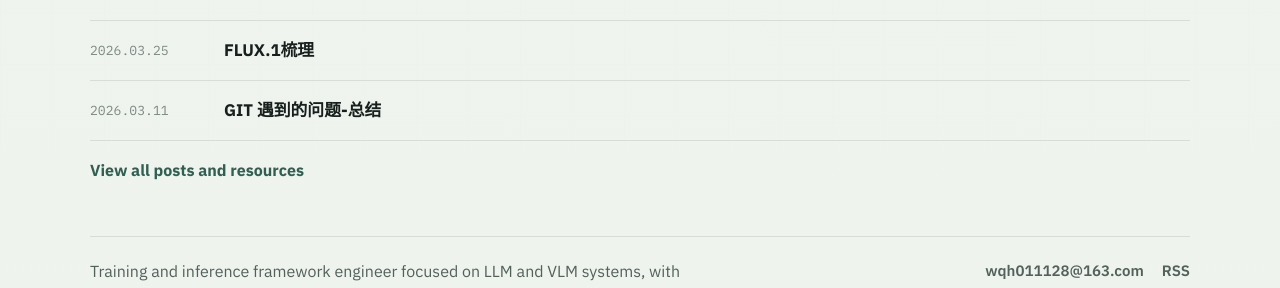
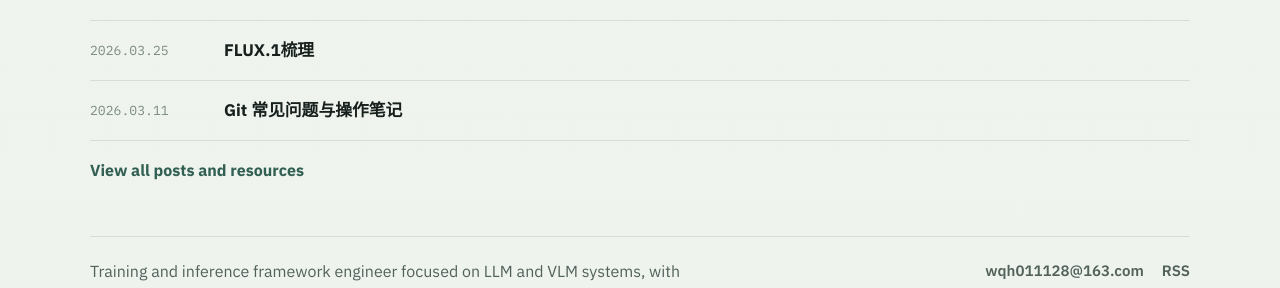
Before and after one commit to wqh011128/wqh011128.github.io, a Jekyll site: the page built from index.html, in a window 1280 px wide and 900 px high, scrolled down 1558 px. Shown: the part 508-796 px from the top of the window. Built offline with Jekyll 4.4.1, drawn with Linux system fonts in a browser that asks for light colours; some of the changed lines change nothing that is shown.

Commit message:
- iss: add defination of worktree - ans: ok

````diff
--- a/_posts/2026-03-11-GIT.md
+++ b/_posts/2026-03-11-GIT.md
@@ -1,6 +1,6 @@
 ---
 layout: post
-title: "GIT 遇到的问题-总结"
+title: "Git 常见问题与操作笔记"
 date: 2026-03-11
 categories:
   - blog
@@ -941,4 +941,191 @@
 git fetch origin
 git reset --hard origin/feat/dump_llo
 ```
+
+# Git worktree 笔记：概念、命令和一次整理复盘
+
+## worktree 和 branch 的区别
+
+`branch` 是 Git 历史上的一条提交指针，例如 `main`、`codex/reconstruct`。它记录“代码历史走到哪里了”。
+
+`worktree` 是磁盘上的一个实际工作目录。一个仓库可以有多个 worktree，每个 worktree 都是一份可以编辑、运行、提交代码的工作现场。
+
+可以这样理解：
+
+```text
+仓库
+├─ 主工作目录 worktree -> main
+├─ worktree A -> feature/login
+└─ worktree B -> codex/reconstruct
 ```
+
+几个关键点：
+
+- 一个 worktree 同一时间通常只能检出一个 branch，或者处于 detached HEAD。
+- 一个 branch 同一时间通常只能被一个 worktree 占用。
+- 如果某个 branch 已经被别的 worktree 使用，新的 worktree 不能直接 `git switch` 到这个 branch。
+- 删除 Codex 对话不等于删除 Git worktree。worktree 是 Git 记录的本地目录，需要用 Git 命令清理。
+
+## 常用命令
+
+查看当前有哪些 worktree：
+
+```bash
+git worktree list
+```
+
+查看某个 worktree 的状态：
+
+```bash
+git -C "C:/path/to/worktree" status --short --branch
+```
+
+新建一个 worktree，并让它绑定新分支：
+
+```bash
+git worktree add "C:/path/to/new-worktree" -b feat/example main
+```
+
+新建一个 worktree，并让它检出已有分支：
+
+```bash
+git worktree add "C:/path/to/new-worktree" feat/example
+```
+
+删除不再使用的普通 worktree：
+
+```bash
+git worktree remove "C:/path/to/old-worktree"
+```
+
+如果目录已经被手动删掉，但 Git 记录还在，清理残留记录：
+
+```bash
+git worktree prune
+```
+
+查看当前 worktree 绑定的分支：
+
+```bash
+git branch --show-current
+```
+
+如果显示不出分支名，可能是 detached HEAD：
+
+```bash
+git status --short --branch
+```
+
+切换分支：
+
+```bash
+git switch main
+git switch codex/reconstruct
+```
+
+## 这次遇到的问题
+
+当时在 Codex 新建的工作目录里执行：
+
+```bash
+git worktree list
+```
+
+看到类似结构：
+
+```text
+E:/my_github_page/wqh011128.github.io                         [codex/reconstruct]
+C:/Users/吴启航/.codex/worktrees/4855/wqh011128.github.io     (detached HEAD)
+```
+
+问题是：当前想使用的 `codex/reconstruct` 分支，已经被 `E:/my_github_page/wqh011128.github.io` 这个 worktree 占用。因此当前 Codex worktree 只能处于 detached HEAD，不能直接接管这个分支。
+
+这里还有一个容易误解的点：`E:/my_github_page/wqh011128.github.io` 是主工作目录，不是普通附加 worktree，所以不能用下面这条命令删除：
+
+```bash
+git worktree remove "E:/my_github_page/wqh011128.github.io"
+```
+
+如果执行，会看到类似提示：
+
+```text
+fatal: 'E:/my_github_page/wqh011128.github.io' is a main working tree
+```
+
+正确思路不是删除主工作目录，而是先让它切到别的分支，例如 `main`，从而释放 `codex/reconstruct`。
+
+## 对应解决步骤
+
+第一步，确认所有 worktree 的状态，避免误删未提交内容：
+
+```bash
+git worktree list
+git -C "E:/my_github_page/wqh011128.github.io" status --short --branch
+git -C "C:/Users/吴启航/.codex/worktrees/4855/wqh011128.github.io" status --short --branch
+```
+
+第二步，如果旧的 detached worktree 没有未提交改动，可以删除：
+
+```bash
+git worktree remove "C:/Users/吴启航/.codex/worktrees/0745/wqh011128.github.io"
+git worktree remove "C:/Users/吴启航/.codex/worktrees/3404/wqh011128.github.io"
+git worktree remove "C:/Users/吴启航/.codex/worktrees/9b46/wqh011128.github.io"
+```
+
+第三步，让主工作目录从 `codex/reconstruct` 切回 `main`：
+
+```bash
+git -C "E:/my_github_page/wqh011128.github.io" switch main
+```
+
+第四步，在当前 Codex worktree 中接管 `codex/reconstruct`：
+
+```bash
+git switch codex/reconstruct
+```
+
+第五步，再确认最终结构：
+
+```bash
+git worktree list
+git status --short --branch
+```
+
+最终期望结果类似：
+
+```text
+E:/my_github_page/wqh011128.github.io                         [main]
+C:/Users/吴启航/.codex/worktrees/4855/wqh011128.github.io     [codex/reconstruct]
+```
+
+## 如果分支上有本地修改
+
+如果目标分支上有本地修改，需要先明确是否保留。不要直接切分支或删除 worktree。
+
+如果确认不保留已跟踪文件的修改：
+
+```bash
+git restore --staged --worktree .
+```
+
+如果还存在未跟踪文件或目录，例如 `skills/`：
+
+```bash
+git clean -fd -- "skills/"
+```
+
+然后再 rebase 到 `main`：
+
+```bash
+git rebase main
+```
+
+这次实际遇到过的状态是：`codex/reconstruct` 上只有未跟踪目录 `skills/`，因此先清理它，再执行 `git rebase main`。
+
+## 推荐使用习惯
+
+- 主目录长期放 `main`。
+- 每个 Codex 任务使用单独 worktree 和单独分支。
+- 一个长期开发分支尽量固定在一个 worktree 使用。
+- 用完的 worktree 先检查 `git status --short --branch`，确认干净后再 `git worktree remove`。
+- 看到 detached HEAD 先不要慌，它只是说明当前 worktree 没有绑定分支；先用 `git worktree list` 判断目标分支是否被别的 worktree 占用。
````
